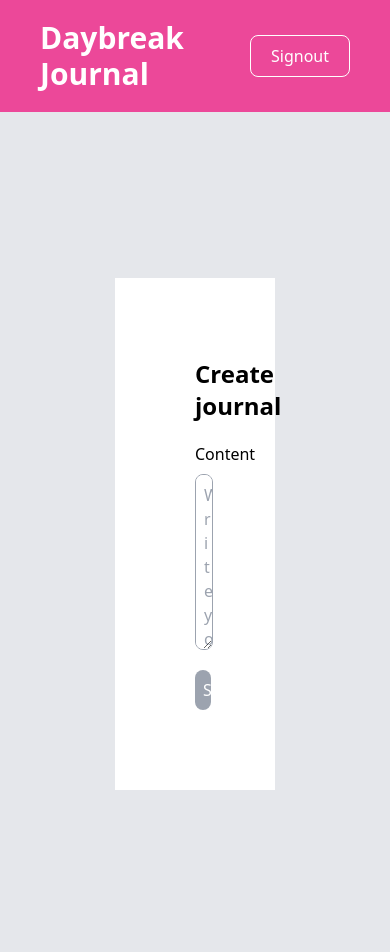
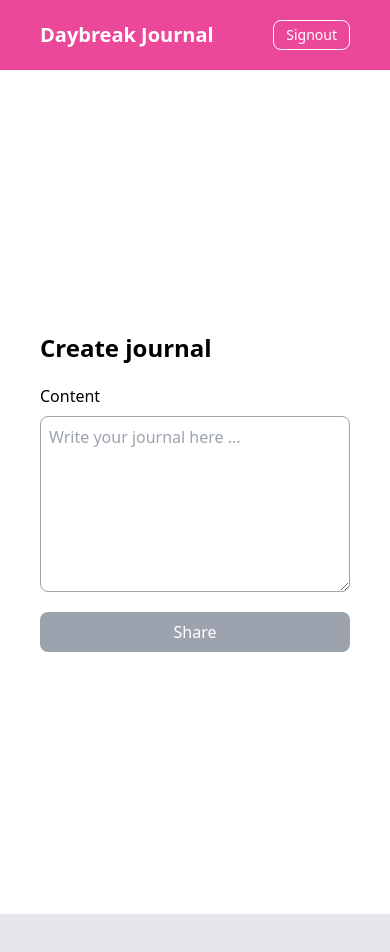
Before and after one commit to DennisWanjiru/journal, a React (Create React App) app: page / in a window 390 px wide. Shown: the top 952 px of the page. After the commit the page ends 914 px from the top, so only its background shows below. Built offline with nearby package versions, Linux system fonts and the light colour scheme; no server answers; sample sign-in values are in the browser's storage.

Commit message:
add responsiveness to the app

```diff
--- a/src/pages/Home.tsx
+++ b/src/pages/Home.tsx
@@ -43,20 +43,21 @@ export default function Home() {
   return (
     <>
       <nav className="flex w-full justify-between bg-pink-500 items-center py-5 px-10 text-white">
-        <h1 className="text-3xl font-semibold">Daybreak Journal</h1>
+        <h1 className="md:text-3xl text-xl font-semibold">Daybreak Journal</h1>
         <button
           onClick={() => {
             dispatch({ type: "SIGNOUT" });
             navigate("/signin");
           }}
-          className="px-5 py-2 border rounded-lg bg-transparent border-white text-white hover:bg-pink-600 hover:border-transparent"
+          className="md:px-5 md:py-2 px-3 md:text-base text-sm py-1 border rounded-lg bg-transparent border-white text-white hover:bg-pink-600 hover:border-transparent"
         >
           Signout
         </button>
       </nav>
-      <main className="flex w-full h-screen items-center justify-center">
+
+      <main className="flex w-full h-screen items-center justify-center bg-white md:bg-gray-200">
         <form
-          className="flex w-1/3 justify-center flex-col bg-white p-20 gap-y-5"
+          className="flex xl:w-1/3 lg:w-1/2 md:w-3/4 w-full justify-center flex-col bg-white p-10 gap-y-5"
           onSubmit={onSubmit}
         >
           <h3 className="font-semibold text-2xl">Create journal</h3>
--- a/src/pages/Signin.tsx
+++ b/src/pages/Signin.tsx
@@ -48,10 +48,10 @@ export default function Signin() {
   };
 
   return (
-    <div className="flex w-full h-screen items-center justify-center">
+    <div className="flex w-full bg-white h-screen items-center justify-center md:bg-gray-200">
       <form
         onSubmit={onSubmit}
-        className="flex w-1/4 justify-center flex-col bg-white p-20 gap-y-4"
+        className="flex 2xl:w-1/4 xl:w-1/3 lg:w-1/2 md:w-3/4 justify-center flex-col bg-white sm:p-20 gap-y-4 w-screen p-10"
       >
         <h3 className="font-semibold text-2xl">Sign in</h3>
         <div className="h-2 flex items-center">
--- a/src/pages/Signup.tsx
+++ b/src/pages/Signup.tsx
@@ -60,10 +60,10 @@ export default function Signup() {
   };
 
   return (
-    <div className="flex w-full h-screen items-center justify-center">
+    <div className="flex w-full bg-white h-screen items-center justify-center md:bg-gray-200">
       <form
         onSubmit={onSubmit}
-        className="flex w-1/4 justify-center flex-col bg-white p-20 gap-y-5"
+        className="flex 2xl:w-1/4 xl:w-1/3 lg:w-1/2 md:w-3/4 justify-center flex-col bg-white sm:p-20 gap-y-4 w-screen p-10"
       >
         <h3 className="font-semibold text-2xl">Sign up</h3>
         <div className="h-2 flex items-center">
```
